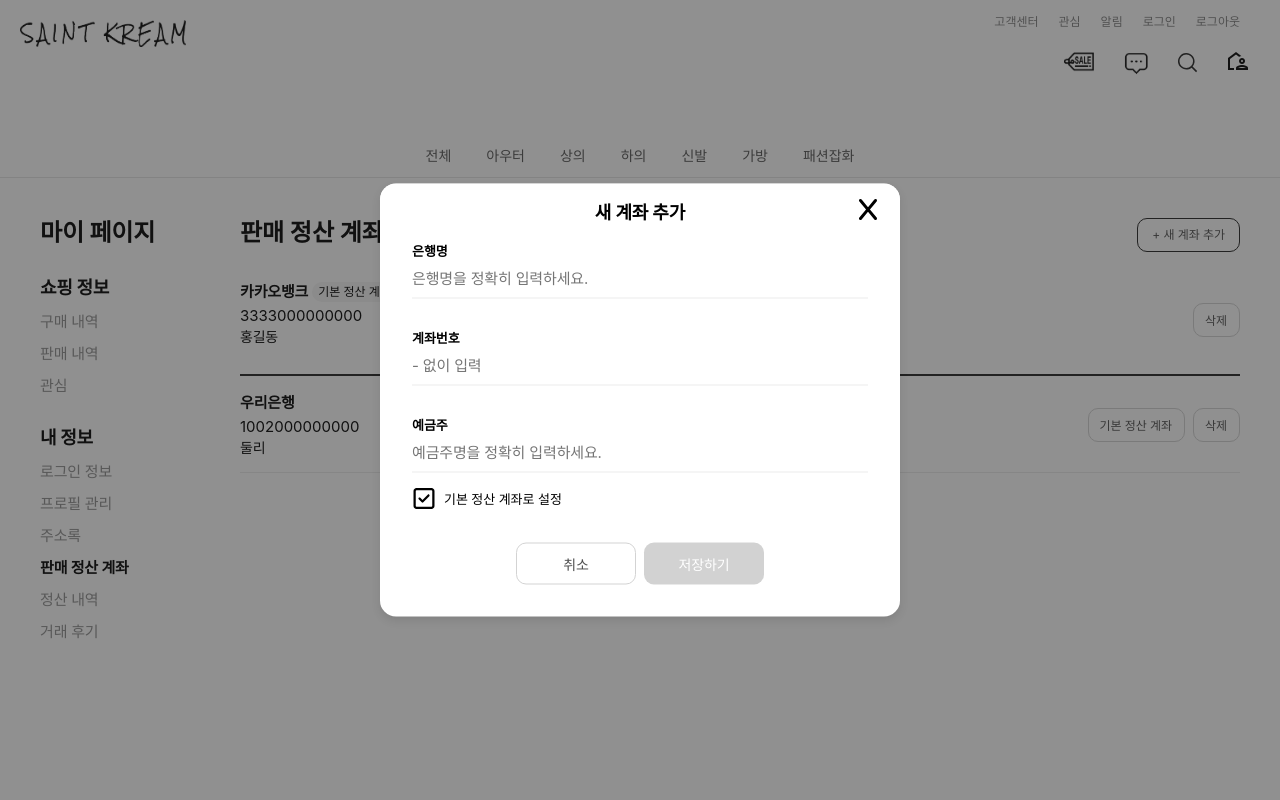
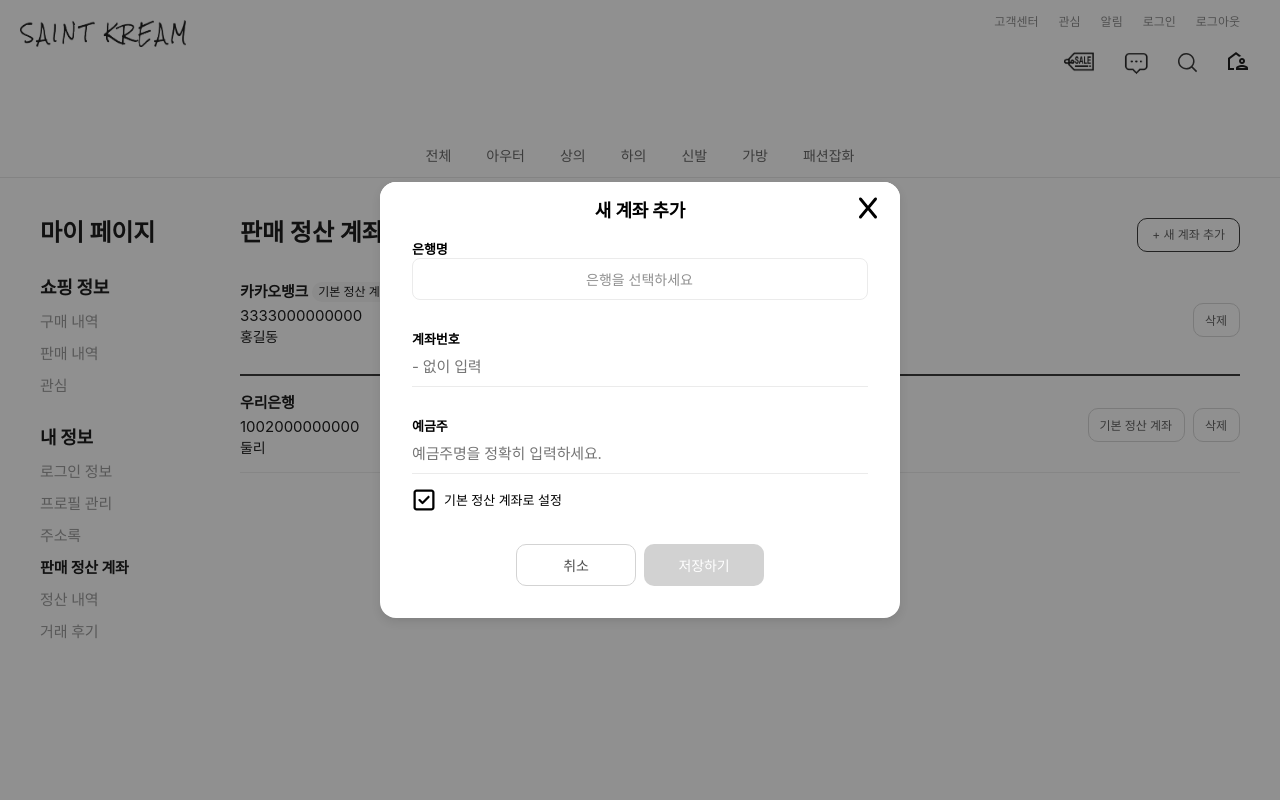
Before and after one commit to ICTTeam4/team4_next, a Next.js app: page /myPageAccountInfo in a window 1280 px wide. Both pictures are taken after a click on the element "+ 새 계좌 추가". Shown: the top 800 px of the page. Built offline with nearby package versions, Linux system fonts and the light colour scheme; a web font is replaced by a local one.

Commit message:
정산계좌 SELECT 만들어 봄

```diff
--- a/package.json
+++ b/package.json
@@ -18,6 +18,7 @@
     "react": "^19.0.0",
     "react-dom": "^19.0.0",
     "react-range": "^1.10.0",
+    "react-select": "^5.9.0",
     "webpack": "^5.97.1",
     "webpack-cli": "^5.1.4",
     "zustand": "^5.0.2"
--- a/src/app/myPageAccountInfo/myPageAccountInfo.css
+++ b/src/app/myPageAccountInfo/myPageAccountInfo.css
@@ -58,11 +58,6 @@
     font-family: Pretendard Variable, Pretendard, -apple-system, BlinkMacSystemFont, system-ui,
     Segoe UI, Roboto, Ubuntu, Cantarell, Noto Sans, sans-serif, Helvetica Neue, Apple SD Gothic Neo,
     Noto Sans KR, Malgun Gothic, Apple Color Emoji, Segoe UI Emoji, Segoe UI Symbol;
-}
-
-.myPageAccountInfo div {
-    display: block;
-    unicode-bidi: isolate;
 }
 
 .myPageAccountInfo .snb_title{
--- a/src/app/myPageAccountInfo/page.jsx
+++ b/src/app/myPageAccountInfo/page.jsx
@@ -3,14 +3,16 @@ import { usePathname } from 'next/navigation';
 import MyPageSideNav from '../components/MyPageSideNav';
 import './myPageAccountInfo.css';
 import { useState } from 'react';
+import Select from 'react-select';
+import { noOptionsMessageCSS } from 'react-select';
 
 function Page(props) {
     const pathname = usePathname();
-    const [defaultId, setDefaultId] = useState(1);
+    const [defaultId, setDefaultId] = useState(1); // 기본 정산 계좌 아이디디
     const [isModalOpen, setIsModalOpen] = useState(false);
 
-    // 기본 배송지 상태 (ID로 구분)
-    const [addresses, setAddresses] = useState([
+    // 정산 계좌 목록 (ID로 구분)
+    const [accounts, setAccounts] = useState([
         {
             id: 1,
             bankName: "카카오뱅크",
@@ -29,13 +31,98 @@ function Page(props) {
     const [bankName, setBankName] = useState("");
     const [accountNumber, setAccountNumber] = useState("");
     const [accountHolderName, setAccountHolderName] = useState("");
+
+    // 모달창 기본 계좌 체크 박스 상태
     const [isChecked, setIsChecked] = useState(false);
 
+    // 은행 목록 (예시)
+    const bankOptions = [
+        { value: "카카오뱅크", label: "카카오뱅크" },
+        { value: "우리은행", label: "우리은행" },
+        { value: "국민은행", label: "국민은행" },
+        { value: "신한은행", label: "신한은행" },
+        { value: "하나은행", label: "하나은행" },
+        { value: "IBK기업은행", label: "IBK기업은행" },
+        { value: "NH농협은행", label: "NH농협은행" },
+        { value: "토스뱅크", label: "토스뱅크" },
+    ];
+
+
+    const noArrowComponents = {
+        DropdownIndicator: () => null,
+        IndicatorSeparator: () => null,
+    };
+
+    // react-select 커스텀 스타일
+    const customStyles = {
+        container: (provided) => ({
+            ...provided,
+            width: "100%",
+            fontSize: "14px",
+            fontFamily: "inherit", // 상위 폰트 상속
+        }),
+        control: (provided, state) => ({
+            ...provided,
+            border: state.isFocused ? "1px solid #222" : "1px solid #ebebeb",
+            borderRadius: "8px",
+            boxShadow: "none",      // 파란색 그림자 제거
+            outline: "none",        // 포커스 outline 제거
+            minHeight: "42px",
+            "&:hover": {
+                border: "1px solid #ccc",
+            },
+            // 내부를 flex로 만들어서 세로 중앙 정렬 쉽게
+            display: "flex",
+            alignItems: "center",
+        }),
+        valueContainer: (provided) => ({
+            ...provided,
+            display: "flex",
+            alignItems: "center",
+            justifyContent: "center", // 가로 중앙 정렬
+            padding: "0 12px",
+        }),
+        placeholder: (provided) => ({
+            ...provided,
+            textAlign: "center", // 가로 방향 중앙
+            margin: 0,
+            color: "rgba(34,34,34,0.5)",
+        }),
+        singleValue: (provided) => ({
+            ...provided,
+            textAlign: "center", // 선택된 값도 중앙 정렬
+            margin: 0,
+            color: "#222",
+        }),
+        menu: (provided) => ({
+            ...provided,
+            marginTop: "4px",
+            borderRadius: "8px",
+            boxShadow: "0 4px 10px rgba(0,0,0,0.05)",
+            zIndex: 9999, // 모달 등 위에 오도록
+        }),
+        option: (provided, state) => ({
+            ...provided,
+            padding: "10px 12px",
+            fontSize: "14px",
+            cursor: "pointer",
+            backgroundColor: state.isSelected
+                ? "#f7f7f7"
+                : state.isFocused
+                    ? "#fafafa"
+                    : "#fff",
+            color: "#222",
+        }),
+    };
+
     // 모달창 안 모든 필드 채워졌는지 확인하는 유효성 로직
-    const isFormValid = bankName.trim() !== "" && accountNumber.trim() != "" && accountHolderName.trim() !== "";
+    const isFormValid =
+        bankName.trim() !== "" &&
+        accountNumber.trim() != "" &&
+        accountHolderName.trim() !== "";
 
-    const handleSetDefault = (id) => {
-        setAddresses((prev) => {
+    const handleSetDefaultAccount = (id) => {
+        setAccounts((prev) => {
             const selected = prev.find((item) => item.id === id); // 선택된 주소 찾기
             const others = prev.filter((item) => item.id !== id); // 나머지 주소들
             return [selected, ...others]; // 선택된 주소를 맨 위로 배치
@@ -55,15 +142,14 @@ function Page(props) {
         setIsChecked(false);
     };
 
+    // 새 계좌 저장 로직
     const handleSave = () => {
         if (!isFormValid) return;
-        // 여기에 저장 로직 추가
+
+        // 여기에 저장 서버 다녀오는 로직 추가
+
         handleModalClose();
     }
-
-    const toggleCheckbox = () => {
-        setIsChecked(!isChecked);
-    };
 
     return (
 
@@ -78,39 +164,57 @@ function Page(props) {
                             </div>
                             <div className='btn_box'>
                                 <div className='btn btn_add'>
-                                    <span className='btn_txt' onClick={handleModalOpen}>+ 새 계좌 추가</span>
+                                    <span className='btn_txt' onClick={handleModalOpen}>
+                                        + 새 계좌 추가
+                                    </span>
                                 </div>
+
                                 {isModalOpen && (
                                     <div className="layer_delivery layer lg">
-                                        <div className="layer-background" onClick={handleModalClose}>
-                                        </div>
+                                        {/* 모달 배경경 */}
+                                        <div className="layer-background" onClick={handleModalClose}></div>
+
                                         <div className="layer_container">
                                             <a href="#" className="btn_layer_close">
                                                 <div onClick={handleModalClose}>
-                                                    <svg xmlns="http://www.w3.org/2000/svg" viewBox="0 0 384 512" className="ico-close icon sprite-icons">
+                                                    <svg
+                                                        xmlns="http://www.w3.org/2000/svg"
+                                                        viewBox="0 0 384 512"
+                                                        className="ico-close icon sprite-icons"
+                                                    >
                                                         <path d="M376.6 84.5c11.3-13.6 9.5-33.8-4.1-45.1s-33.8-9.5-45.1 4.1L192 206 56.6 43.5C45.3 29.9 25.1 28.1 11.5 39.4S-3.9 70.9 7.4 84.5L150.3 256 7.4 427.5c-11.3 13.6-9.5 33.8 4.1 45.1s33.8 9.5 45.1-4.1L192 306 327.4 468.5c11.3 13.6 31.5 15.4 45.1 4.1s15.4-31.5 4.1-45.1L233.7 256 376.6 84.5z" />
                                                     </svg>
                                                 </div>
                                             </a>
+
                                             <div className="layer_header">
                                                 <h2 className="title"> 새 계좌 추가 </h2>
                                             </div>
+
                                             <div className="layer_content">
                                                 <div className="delivery_bind">
                                                     <div className="delivery_input">
                                                         <div className="input_box first">
                                                             <h4 className="input_title">은행명</h4>
                                                             <div className="input_item">
-                                                                <input
-                                                                    type="text"
-                                                                    placeholder='은행명을 정확히 입력하세요.'
-                                                                    autoComplete="off"
-                                                                    className="input_txt"
-                                                                    value={bankName}
-                                                                    onChange={(e) => setBankName(e.target.value)}
+                                                                <Select
+                                                                    placeholder="은행을 선택하세요"
+                                                                    options={bankOptions}
+                                                                    value={
+                                                                        bankOptions.find(
+                                                                            (option) => option.value === bankName
+                                                                        ) || null
+                                                                    }
+                                                                    onChange={(selected) =>
+                                                                        setBankName(selected.value)
+                                                                    }
+                                                                    styles={customStyles}
+                                                                    isSearchable={false} // 검색 비활성화
+                                                                    components={noArrowComponents}
                                                                 />
                                                             </div>
                                                         </div>
+
                                                         <div className="input_box" >
                                                             <h4 className="input_title">계좌번호</h4>
                                                             <div className="input_item">
@@ -125,6 +229,7 @@ function Page(props) {
                                                             </div>
                                                             <p className="input_error">정확한 계좌 번호를 입력해주세요.</p>
                                                         </div>
+
                                                         <div className="input_box" >
                                                             <h4 className="input_title">예금주</h4>
                                                             <div className="input_item">
@@ -139,6 +244,7 @@ function Page(props) {
                                                             </div>
                                                         </div>
                                                     </div>
+
                                                     <div className="delivery_check">
                                                         <div className="checkbox_item last">
                                                             <input
@@ -151,11 +257,19 @@ function Page(props) {
                                                             />
                                                             <label htmlFor="check1" className="check_label">
                                                                 {isChecked ? (
-                                                                    <svg xmlns="http://www.w3.org/2000/svg" viewBox="0 0 448 512" className="ico-close icon sprite-icons">
+                                                                    <svg
+                                                                        xmlns="http://www.w3.org/2000/svg"
+                                                                        viewBox="0 0 448 512"
+                                                                        className="ico-close icon sprite-icons"
+                                                                    >
                                                                         <path d="M64 32C28.7 32 0 60.7 0 96L0 416c0 35.3 28.7 64 64 64l320 0c35.3 0 64-28.7 64-64l0-320c0-35.3-28.7-64-64-64L64 32zM337 209L209 337c-9.4 9.4-24.6 9.4-33.9 0l-64-64c-9.4-9.4-9.4-24.6 0-33.9s24.6-9.4 33.9 0l47 47L303 175c9.4-9.4 24.6-9.4 33.9 0s9.4 24.6 0 33.9z" />
                                                                     </svg>
                                                                 ) : (
-                                                                    <svg xmlns="http://www.w3.org/2000/svg" viewBox="0 0 448 512" className="ico-close icon sprite-icons">
+                                                                    <svg
+                                                                        xmlns="http://www.w3.org/2000/svg"
+                                                                        viewBox="0 0 448 512"
+                                                                        className="ico-close icon sprite-icons"
+                                                                    >
                                                                         <path d="M64 80c-8.8 0-16 7.2-16 16l0 320c0 8.8 7.2 16 16 16l320 0c8.8 0 16-7.2 16-16l0-320c0-8.8-7.2-16-16-16L64 80zM0 96C0 60.7 28.7 32 64 32l320 0c35.3 0 64 28.7 64 64l0 320c0 35.3-28.7 64-64 64L64 480c-35.3 0-64-28.7-64-64L0 96zM337 209L209 337c-9.4 9.4-24.6 9.4-33.9 0l-64-64c-9.4-9.4-9.4-24.6 0-33.9s24.6-9.4 33.9 0l47 47L303 175c9.4-9.4 24.6-9.4 33.9 0s9.4 24.6 0 33.9z" />
                                                                     </svg>
                                                                 )}
@@ -164,20 +278,25 @@ function Page(props) {
                                                         </div>
                                                     </div>
                                                 </div>
-                                                <div className="v-portal" style={{ display: "none" }}>
-                                                </div>
+
+                                                <div className="v-portal" style={{ display: "none" }}></div>
+
                                                 <div className="layer_btn">
                                                     <button
                                                         type="button"
                                                         href="#"
                                                         className="btn_input btn_delete outlinegrey medium"
-                                                        onClick={handleModalClose}> 취소 </button>
+                                                        onClick={handleModalClose}>
+                                                        취소
+                                                    </button>
                                                     <button
                                                         type="button"
                                                         disabled={!isFormValid}
-                                                        href="#"
                                                         className={`btn_input btn_save solid medium ${isFormValid ? '' : 'disabled'} `}
-                                                        onClick={handleSave}> 저장하기 </button>
+                                                        onClick={handleSave}
+                                                    >
+                                                        저장하기
+                                                    </button>
                                                 </div>
                                             </div>
                                         </div>
@@ -185,10 +304,11 @@ function Page(props) {
                                 )}
                             </div>
                         </div>
+
                         {/* 기본 정산 계좌 */}
                         <div className='my_list'>
                             <div className='basic'>
-                                {addresses.slice(0, 1).map((item) => (
+                                {accounts.slice(0, 1).map((item) => (
                                     <div
                                         key={item.id}
                                         className={`my_item ${defaultId === item.id ? "is_active" : ""}`}
@@ -224,7 +344,7 @@ function Page(props) {
 
                             {/* 나머지 계좌 */}
                             <div className="other">
-                                {addresses.slice(1).map((item) => (
+                                {accounts.slice(1).map((item) => (
                                     <div
                                         key={item.id}
                                         className="other_list"
@@ -254,7 +374,7 @@ function Page(props) {
                                                     className="btn outlinegrey small"
                                                     onClick={(e) => {
                                                         e.preventDefault();
-                                                        handleSetDefault(item.id);
+                                                        handleSetDefaultAccount(item.id);
                                                     }}
                                                 >
                                                     기본 정산 계좌
```
Also changed, not shown: 1 other file (tests, documents, lock files or other folders).
